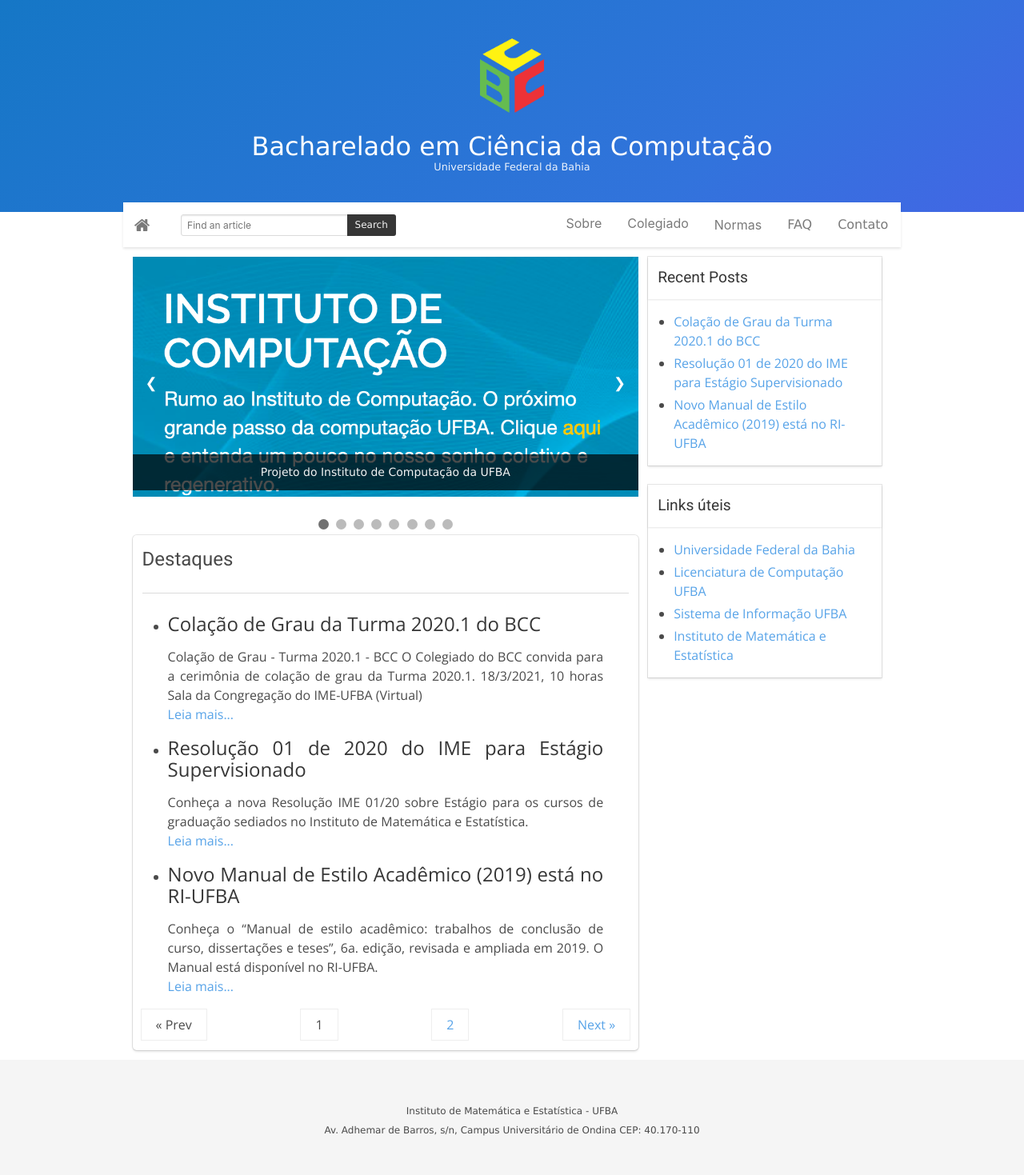
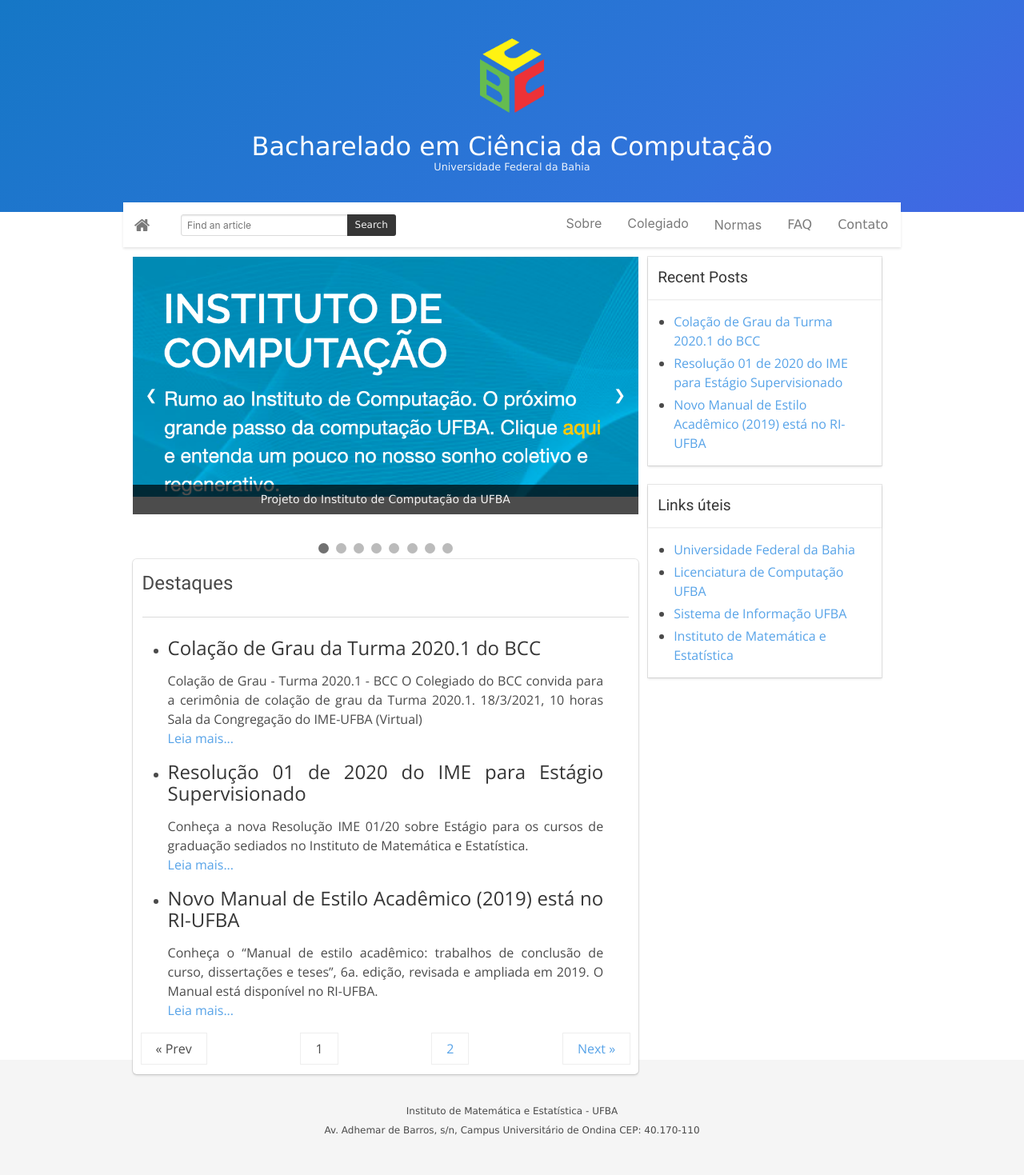
Before and after one commit to bcc-ufba/bcc-ufba.github.io, a Jekyll site: the page built from index.html, in a window 1280 px wide. Shown: the whole page at 80% size. Built offline with Jekyll 4.4.1, drawn with Linux system fonts in a browser that asks for light colours; the list of posts is cut into pages by our own code.

Commit message:
Update custom.css

```diff
--- a/assets/css/custom.css
+++ b/assets/css/custom.css
@@ -12,9 +12,9 @@
 .slideshow-container {
   position: relative;
   display: block;
-  max-width: 950px;
+  max-width: 990px;
   height: 100%;
-  max-height: 300px;
+  max-height: 330px;
   margin: 0 auto;
 }
 
@@ -51,7 +51,7 @@
 .text {
 	color: #f2f2f2;
 	font-size: 14px;
-	padding: 12px;
+	padding: 8px;
 	position: absolute;
 	bottom: 8px;
 	width: 100%;
```
